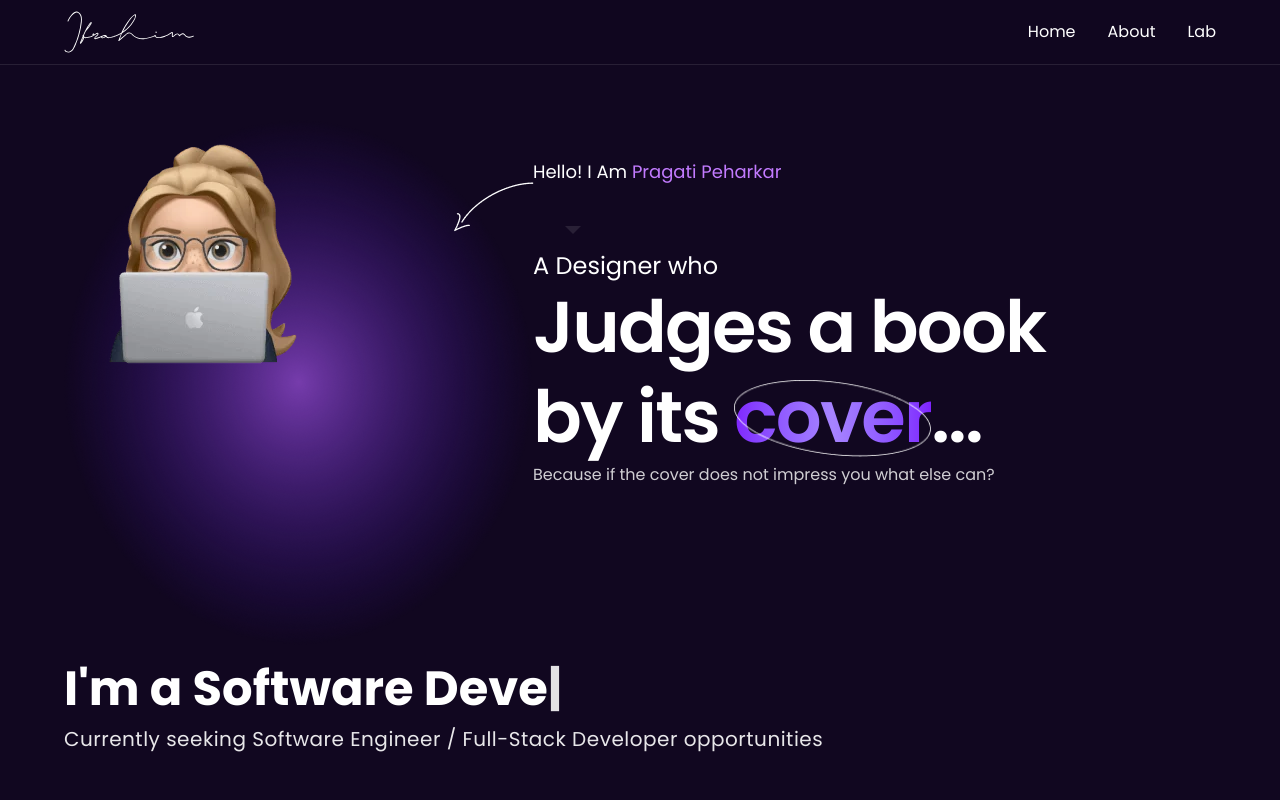
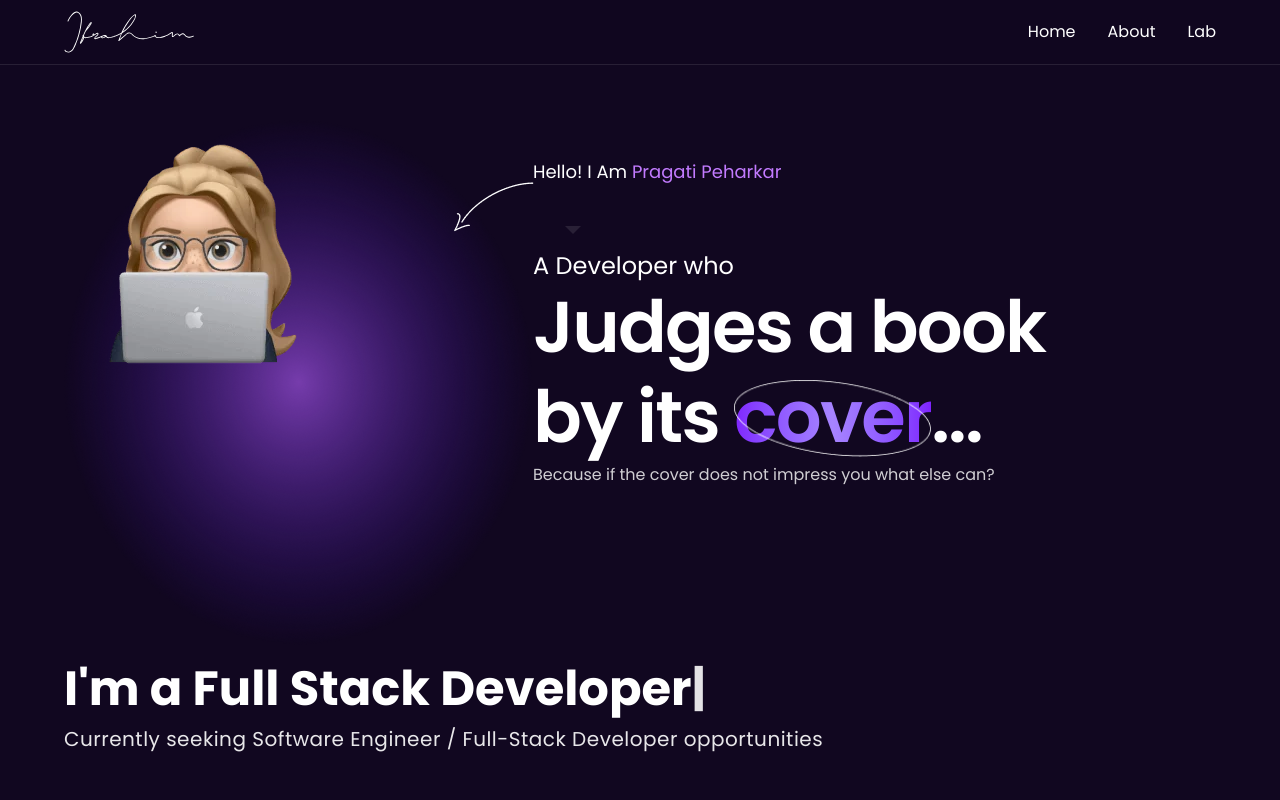
Before and after one commit to Prari2725/devfolio, a Next.js app: page / in a window 1280 px wide. Shown: the top 800 px of the page. Built offline with nearby package versions, Linux system fonts and the light colour scheme.

Commit message:
svg settings

```diff
--- a/app/components/Banner.tsx
+++ b/app/components/Banner.tsx
@@ -4,7 +4,7 @@ import Image from "next/image";
 import { useState, useEffect } from "react";
 
 export default function Banner(): React.JSX.Element {
-  const texts = ["Full Stack Developer", "Software Developer", "Java Developer", "React  Developer"];
+  const texts = ["Freelancer","Full Stack Developer", "Software Developer", "Java Developer", "React Developer"];
   const [currentTextIndex, setCurrentTextIndex] = useState(0);
   const [displayedText, setDisplayedText] = useState("");
   const [isDeleting, setIsDeleting] = useState(false);
@@ -114,7 +114,7 @@ export default function Banner(): React.JSX.Element {
               <div className="absolute -bottom-2 left-8 w-0 h-0 border-l-8 border-l-transparent border-r-8 border-r-transparent border-t-8 border-t-white/10"></div>
             </div>
             <div className="">
-              <p className="text-2xl"> A Designer who </p>
+              <p className="text-2xl"> A Developer who </p>
               <h1 className="text-5xl tracking-tight lg:text-7xl font-semibold text-white leading-tight">
                 Judges a book
                 <br /> by its{" "}
--- a/app/components/Header.tsx
+++ b/app/components/Header.tsx
@@ -10,7 +10,7 @@ export default function Header(): React.JSX.Element {
             href="/"
             className="text-2xl font-bold text-white hover:text-purple-400 transition-colors"
           >
-          <Image src="/logo/logo.svg" alt="Logo" width={100} height={100} style={{ width: "auto", height: "auto" }} />
+          <Image src="/logo/logo.svg" alt="Logo" width={2} height={2} style={{ width: "auto", height: "auto" }} />
           </Link>
           <ul className="flex items-center gap-8 list-none m-0 p-0">
             <li className="m-0 p-0">
--- a/app/layout.tsx
+++ b/app/layout.tsx
@@ -13,15 +13,14 @@ const poppins = Poppins({
 
 export const metadata: Metadata = {
   title: "Pragati Peharkar - Full Stack Developer",
-  description: "A self-taught UI/UX designer and Software Engineer at WebHR. Creating meaningful and delightful digital products that balance user needs and business goals. 3+ years of industry experience.",
   keywords: [
     "Pragati Peharkar",
+    "Full Stack Developer",
     "Software Engineer",
+    "Java Developer",
     "Frontend Developer",
     "React Developer",
-    "Web Designer",
-    "WebHR Engineer",
-    "Portfolio",
+    "Freelancer",
   ],
   authors: [{ name: "Pragati Peharkar" }],
   creator: "Pragati Peharkar",
@@ -31,13 +30,12 @@ export const metadata: Metadata = {
     locale: "en_US",
     url: "https://google.com",
     title: "Pragati Peharkar - Full Stack Developer",
-    description: "A self-taught UI/UX designer and Software Engineer at WebHR. Creating meaningful and delightful digital products.",
     siteName: "Pragati Peharkar Devfolio",
   },
   twitter: {
     card: "summary_large_image",
     title: "Pragati Peharkar - Full Stack Developer",
-    description: "A self-taught UI/UX designer and Software Engineer at WebHR.",
+
   },
   robots: {
     index: true,
```
